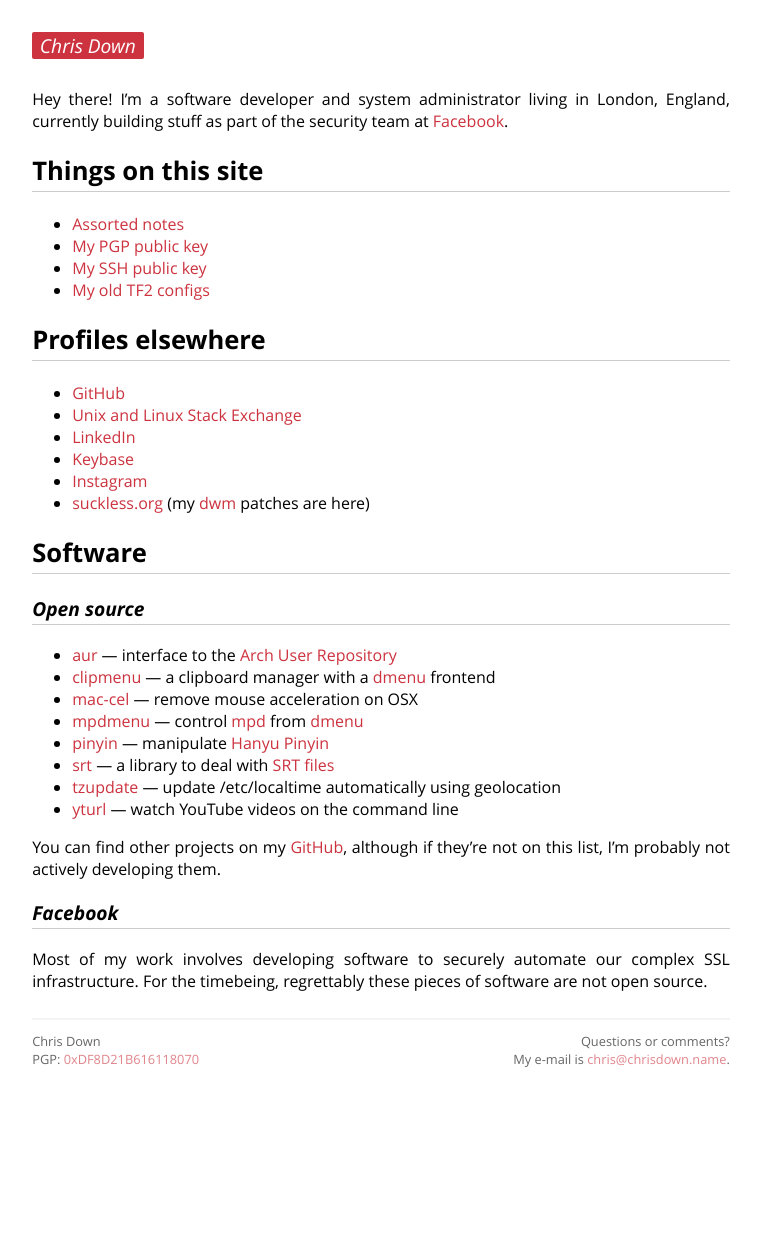
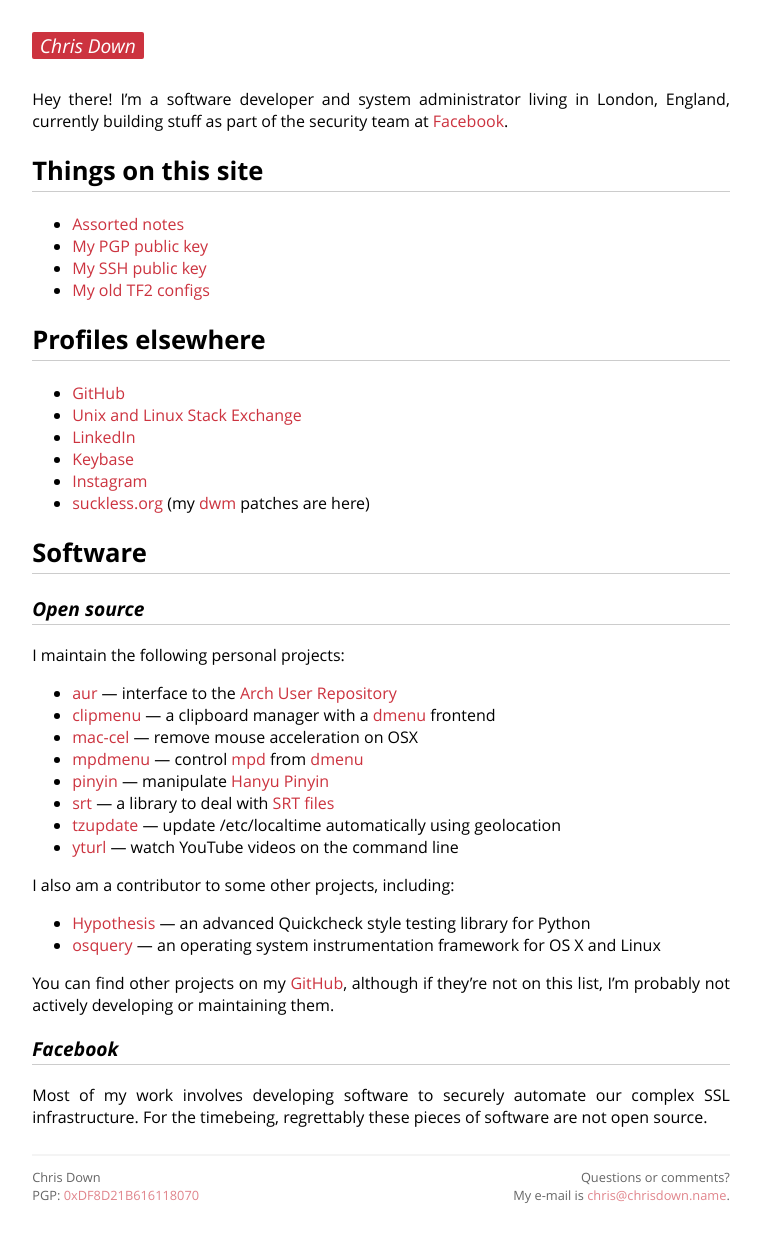
Before and after one commit to cdown/chrisdown.name, a Jekyll site: the page built from index.md, in a window 1280 px wide. Shown: the whole page, without its empty margins (259-1020 px from the left). Built offline with Jekyll 4.4.1, drawn with Linux system fonts in a browser that asks for light colours; before the commit the page ends 1110 px from its top, so only the background shows below that.

Commit message:
Split out index into personal projects/contributed projects

```diff
--- a/index.md
+++ b/index.md
@@ -32,6 +32,8 @@ England, currently building stuff as part of the security team at [Facebook][].
 
 ### Open source
 
+I maintain the following personal projects:
+
 - [aur](https://github.com/cdown/aur) — interface to the
   [Arch User Repository][]
 - [clipmenu](https://github.com/cdown/clipmenu) — a clipboard manager with a
@@ -46,8 +48,15 @@ England, currently building stuff as part of the security team at [Facebook][].
 - [yturl](https://github.com/cdown/yturl) — watch YouTube videos on the command
   line
 
+I also am a contributor to some other projects, including:
+
+- [Hypothesis](https://github.com/DRMacIver/hypothesis) — an advanced
+  Quickcheck style testing library for Python
+- [osquery](https://github.com/facebook/osquery) — an operating system
+  instrumentation framework for OS X and Linux
+
 You can find other projects on my [GitHub][], although if they're not on this
-list, I'm probably not actively developing them.
+list, I'm probably not actively developing or maintaining them.
 
 [SRT files]: https://en.wikipedia.org/wiki/SubRip#SubRip_text_file_format
 [dmenu]: http://tools.suckless.org/dmenu/
```
